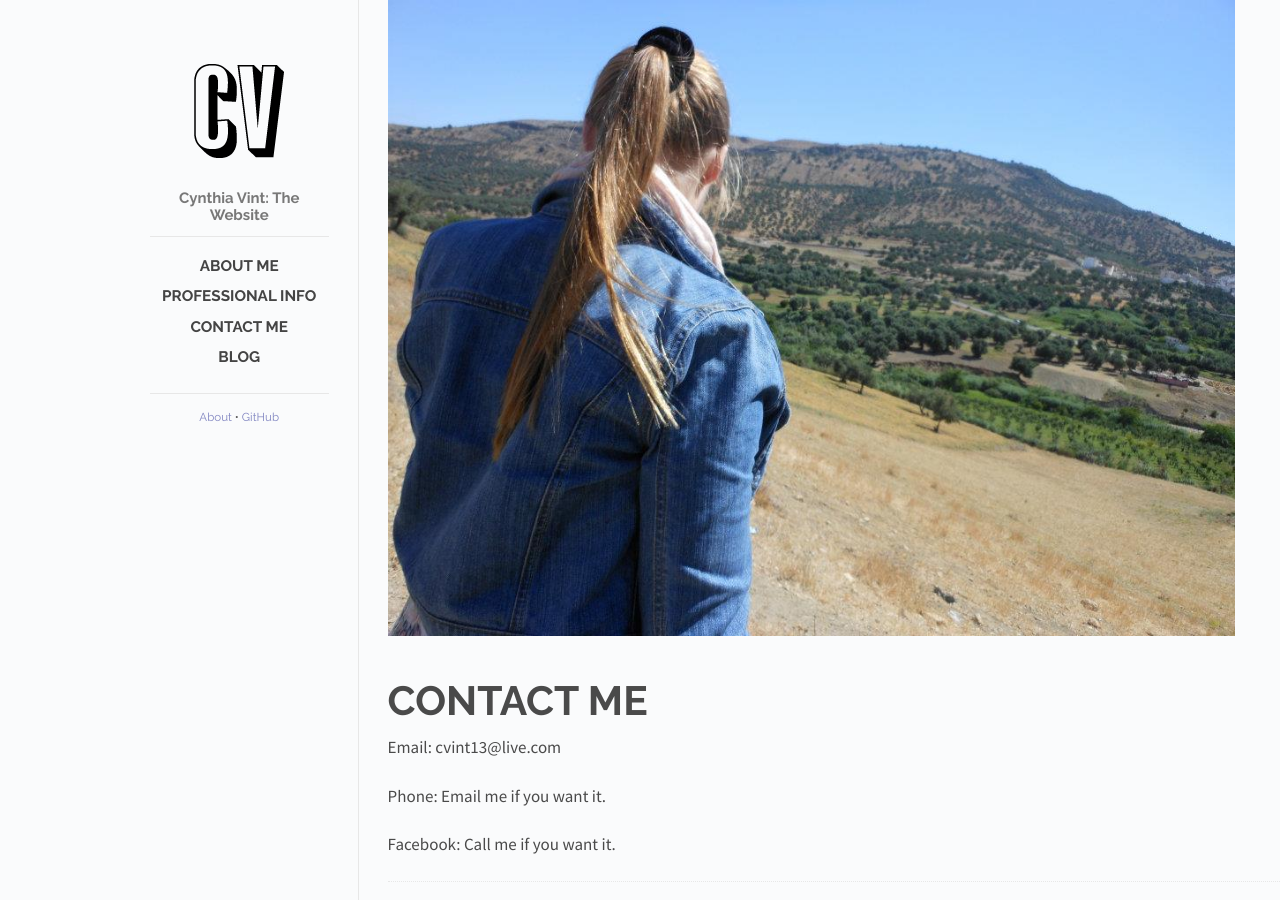
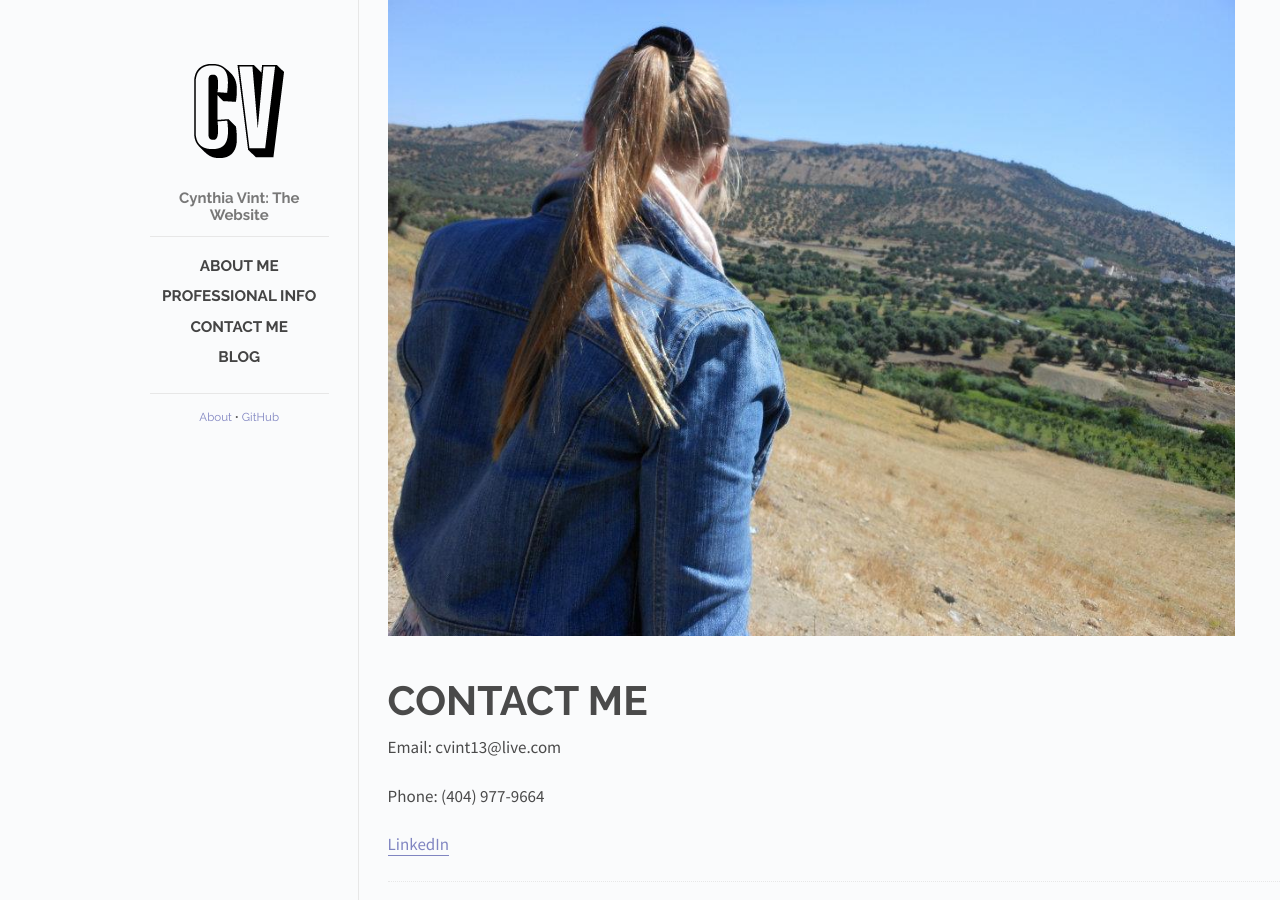
Before and after one commit to the-development/flex, a Jekyll site: the page built from contact-info.md, in a window 1280 px wide. Built offline with Jekyll 4.4.1, drawn with Linux system fonts in a browser that asks for light colours.

Commit message:
updated contact page

```diff
--- a/contact-info.md
+++ b/contact-info.md
@@ -8,6 +8,6 @@ categories: posts
 
 Email: cvint13@live.com
 
-Phone: Email me if you want it.
+Phone: (404) 977-9664
 
-Facebook: Call me if you want it.
+[LinkedIn](https://www.linkedin.com/in/cynthia-vint968a1a63)
```
